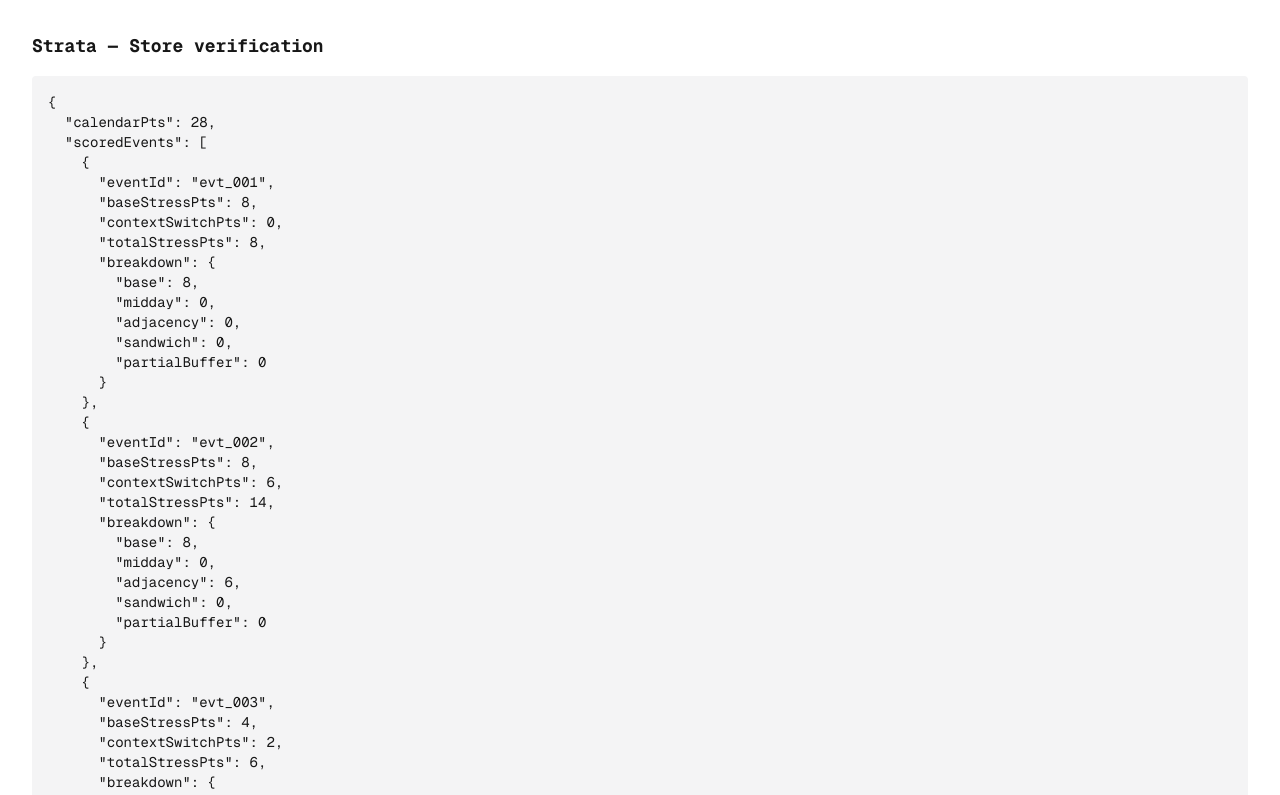
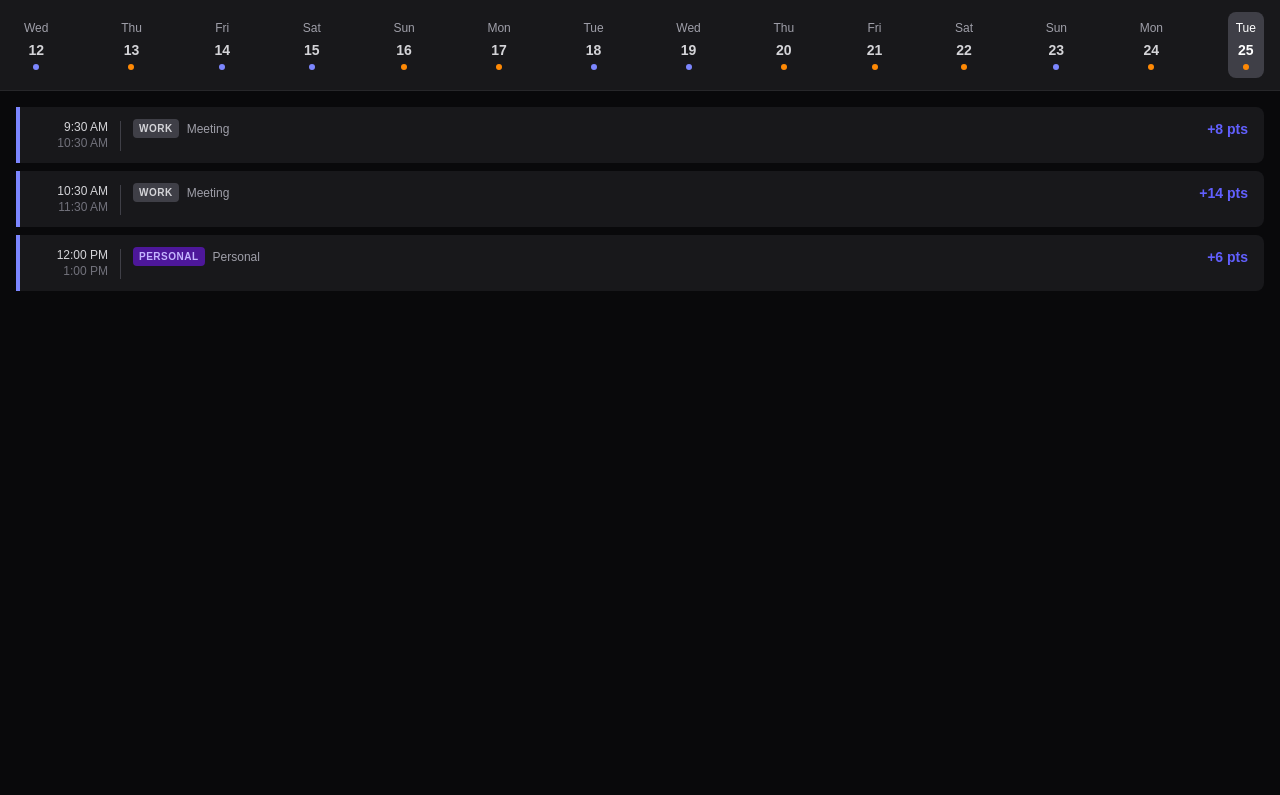
Before and after one commit to stephenkpowell-ops/strata-poc, a Next.js app: page / in a window 1280 px wide. Shown: the top 795 px of the page. Built offline with nearby package versions, Linux system fonts and the light colour scheme.

Commit message:
add timeline events to calendar screen

```diff
--- a/src/app/page.tsx
+++ b/src/app/page.tsx
@@ -1,16 +1,99 @@
 'use client';
 
-import { useStrata } from "@/lib/store";
+/**
+ * src/app/calendar/page.tsx
+ *
+ * Calendar screen — the core differentiator of the Strata POC.
+ *
+ * Current state (Step 11 — timeline events list):
+ *   - DayStrip renders across the top with colour-coded stress dots
+ *   - Selecting a day filters events to that day and renders them
+ *     in time order via EventRow
+ *   - Events matching the selected day's date are shown in the timeline
+ *   - Empty state shown when no events exist for the selected day
+ *
+ * Steps still to come:
+ *   Step 12 — Stress colour coding (already implemented via EventRow border)
+ *   Step 13 — Gap indicators between events
+ *   Step 14 — Event detail tap-through
+ */
 
-export default function Home() {
-  const { dailyResult } = useStrata();
+import { useState } from 'react';
+import { useStrata } from '@/lib/store';
+import DayStrip from '@/components/DayStrip';
+import EventRow from '@/components/EventRow';
+
+// ─────────────────────────────────────────────────────────────────────────────
+// HELPERS
+// ─────────────────────────────────────────────────────────────────────────────
+
+function isSameDay(a: Date, b: Date): boolean {
+  return (
+    a.getFullYear() === b.getFullYear() &&
+    a.getMonth()    === b.getMonth()    &&
+    a.getDate()     === b.getDate()
+  );
+}
+
+// ─────────────────────────────────────────────────────────────────────────────
+// PAGE
+// ─────────────────────────────────────────────────────────────────────────────
+
+export default function CalendarPage() {
+  const { scores, events, dailyResult } = useStrata();
+
+  // Default to the most recent day
+  const [selectedIndex, setSelectedIndex] = useState(scores.length - 1);
+
+  // The date of the selected day tab
+  const selectedDate = scores[selectedIndex]?.date;
+
+  // Filter events to those starting on the selected day, sorted by startAt
+  const dayEvents = events
+    .filter(e => selectedDate && isSameDay(new Date(e.startAt), new Date(selectedDate)))
+    .sort((a, b) => new Date(a.startAt).getTime() - new Date(b.startAt).getTime());
+
+  // Match each day event to its scored counterpart from the StressEngine output
+  const scoredEventMap = new Map(
+    dailyResult.scoredEvents.map(s => [s.eventId, s])
+  );
 
   return (
-    <main className="p-8 font-mono text-sm">
-      <h1 className="text-lg font-bold mb-4">Strata — Store verification</h1>
-      <pre className="bg-zinc-100 dark:bg-zinc-900 p-4 rounded overflow-auto">
-        {JSON.stringify(dailyResult, null, 2)}
-      </pre>
-    </main>
+    <div className="flex flex-col min-h-screen bg-zinc-950 text-white">
+
+      {/* Day strip — step 10 */}
+      <DayStrip
+        scores={scores}
+        selectedIndex={selectedIndex}
+        onSelectDay={setSelectedIndex}
+      />
+
+      {/* Timeline — step 11 */}
+      <div className="flex flex-col flex-1 gap-2 p-4">
+
+        {dayEvents.length === 0 ? (
+          <div className="flex flex-1 items-center justify-center text-zinc-600 text-sm">
+            No events for this day
+          </div>
+        ) : (
+          dayEvents.map(event => {
+            const scoredEvent = scoredEventMap.get(event.id);
+
+            // If the event has no scored counterpart, skip it
+            if (!scoredEvent) return null;
+
+            return (
+              <EventRow
+                key={event.id}
+                calendarEvent={event}
+                scoredEvent={scoredEvent}
+              />
+            );
+          })
+        )}
+
+      </div>
+
+    </div>
   );
 }
--- /dev/null
+++ b/src/components/EventRow.tsx
@@ -0,0 +1,124 @@
+'use client';
+
+/**
+ * EventRow.tsx
+ *
+ * Renders a single calendar event block in the timeline.
+ *
+ * Displays:
+ *   - Time range (e.g. "9:30 AM – 10:30 AM")
+ *   - Work / Personal badge
+ *   - Event category label
+ *   - Stress points delta (e.g. "+18 pts")
+ *
+ * Colour coding by totalStressPts (left border + pts label):
+ *   orange  (>= 15 pts) — high load
+ *   indigo  (6–14 pts)  — medium load
+ *   green   (< 6 pts)   — low load / recovery
+ *
+ * Usage:
+ *   <EventRow event={scoredEvent} calendarEvent={calendarEvent} />
+ */
+
+import { CalendarEvent } from '@/lib/interfaces/types';
+import { ScoredEvent } from '@/lib/StressEngine';
+
+// ─────────────────────────────────────────────────────────────────────────────
+// PROPS
+// ─────────────────────────────────────────────────────────────────────────────
+
+interface Props {
+  calendarEvent: CalendarEvent;
+  scoredEvent:   ScoredEvent;
+}
+
+// ─────────────────────────────────────────────────────────────────────────────
+// HELPERS
+// ─────────────────────────────────────────────────────────────────────────────
+
+function formatTime(date: Date): string {
+  return date.toLocaleTimeString('en-US', {
+    hour:   'numeric',
+    minute: '2-digit',
+    hour12: true,
+  });
+}
+
+function getBorderColour(pts: number): string {
+  if (pts >= 15) return 'border-orange-400';
+  if (pts >= 6)  return 'border-indigo-400';
+  return 'border-emerald-400';
+}
+
+function getPtsColour(pts: number): string {
+  if (pts >= 15) return 'text-orange-400';
+  if (pts >= 6)  return 'text-indigo-500';
+  return 'text-emerald-400';
+}
+
+function getCategoryLabel(category: CalendarEvent['category']): string {
+  switch (category) {
+    case 'work':            return 'Meeting';
+    case 'active_personal': return 'Personal';
+    case 'logistical':      return 'Logistical';
+    case 'recurring_admin': return 'Admin';
+    case 'high_stakes':     return 'High stakes';
+    case 'recovery':        return 'Recovery';
+    default:                return 'Event';
+  }
+}
+
+// ─────────────────────────────────────────────────────────────────────────────
+// COMPONENT
+// ─────────────────────────────────────────────────────────────────────────────
+
+export default function EventRow({ calendarEvent, scoredEvent }: Props) {
+  const { startAt, endAt, tag, category } = calendarEvent;
+  const { totalStressPts } = scoredEvent;
+
+  const borderColour = getBorderColour(totalStressPts);
+  const ptsColour    = getPtsColour(totalStressPts);
+  const isPersonal   = tag === 'personal';
+
+  return (
+    <div className={`flex items-start gap-3 px-4 py-3 border-l-4 ${borderColour} bg-zinc-900 rounded-r-lg`}>
+
+      {/* Time column */}
+      <div className="flex flex-col items-end min-w-[72px]">
+        <span className="text-xs font-medium text-zinc-300">
+          {formatTime(startAt)}
+        </span>
+        <span className="text-xs text-zinc-500">
+          {formatTime(endAt)}
+        </span>
+      </div>
+
+      {/* Divider */}
+      <div className="w-px self-stretch bg-zinc-700 mt-0.5" />
+
+      {/* Event info */}
+      <div className="flex flex-col flex-1 gap-0.5">
+        <div className="flex items-center gap-2">
+          {/* Work / Personal badge */}
+          <span className={`text-[10px] font-semibold uppercase tracking-wider px-1.5 py-0.5 rounded ${
+            isPersonal
+              ? 'bg-violet-900 text-violet-300'
+              : 'bg-zinc-700 text-zinc-300'
+          }`}>
+            {isPersonal ? 'Personal' : 'Work'}
+          </span>
+          {/* Category label */}
+          <span className="text-xs text-zinc-400">
+            {getCategoryLabel(category)}
+          </span>
+        </div>
+      </div>
+
+      {/* Stress pts */}
+      <div className={`text-sm font-semibold tabular-nums ${ptsColour}`}>
+        +{totalStressPts} pts
+      </div>
+
+    </div>
+  );
+}
```
